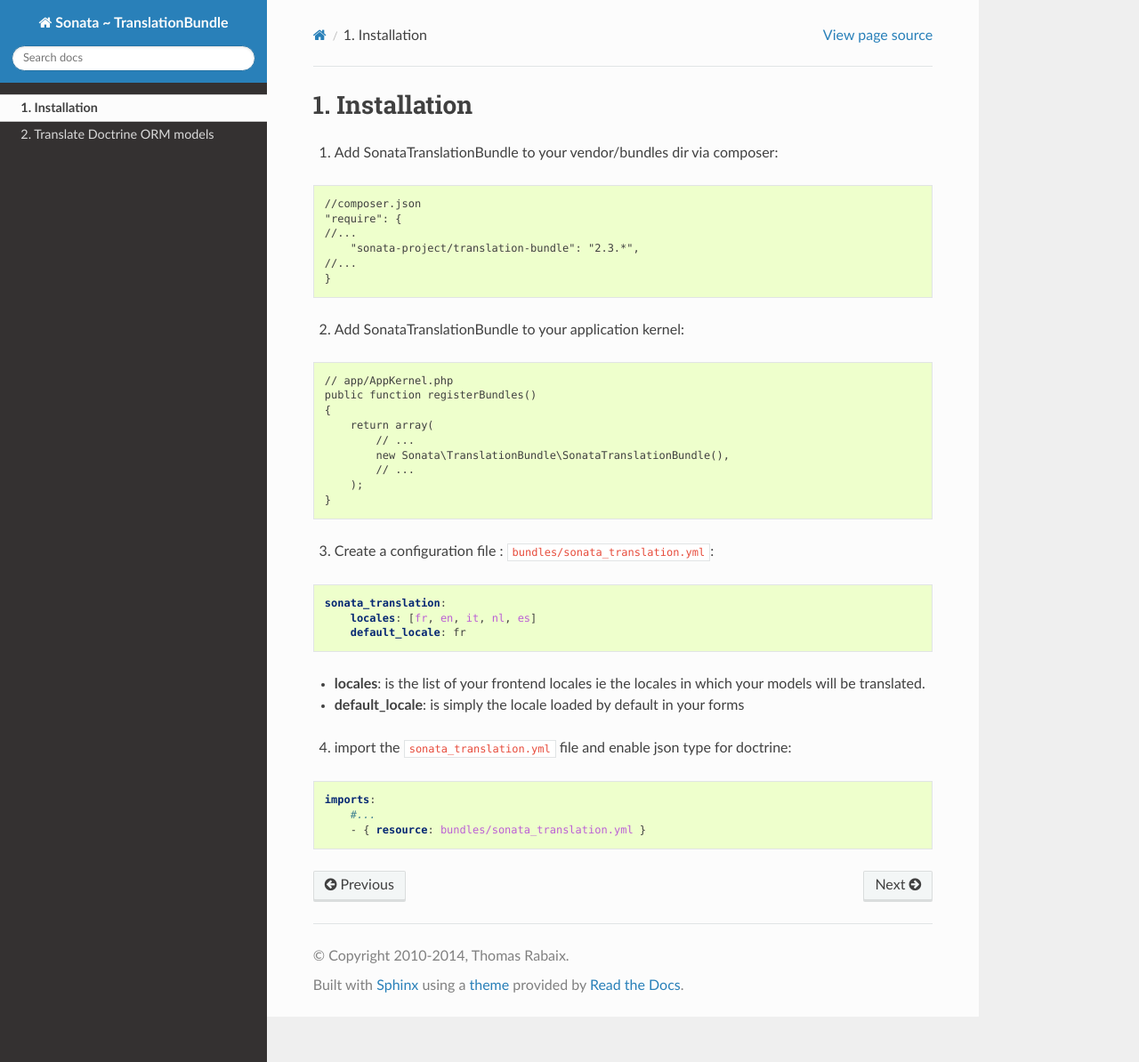
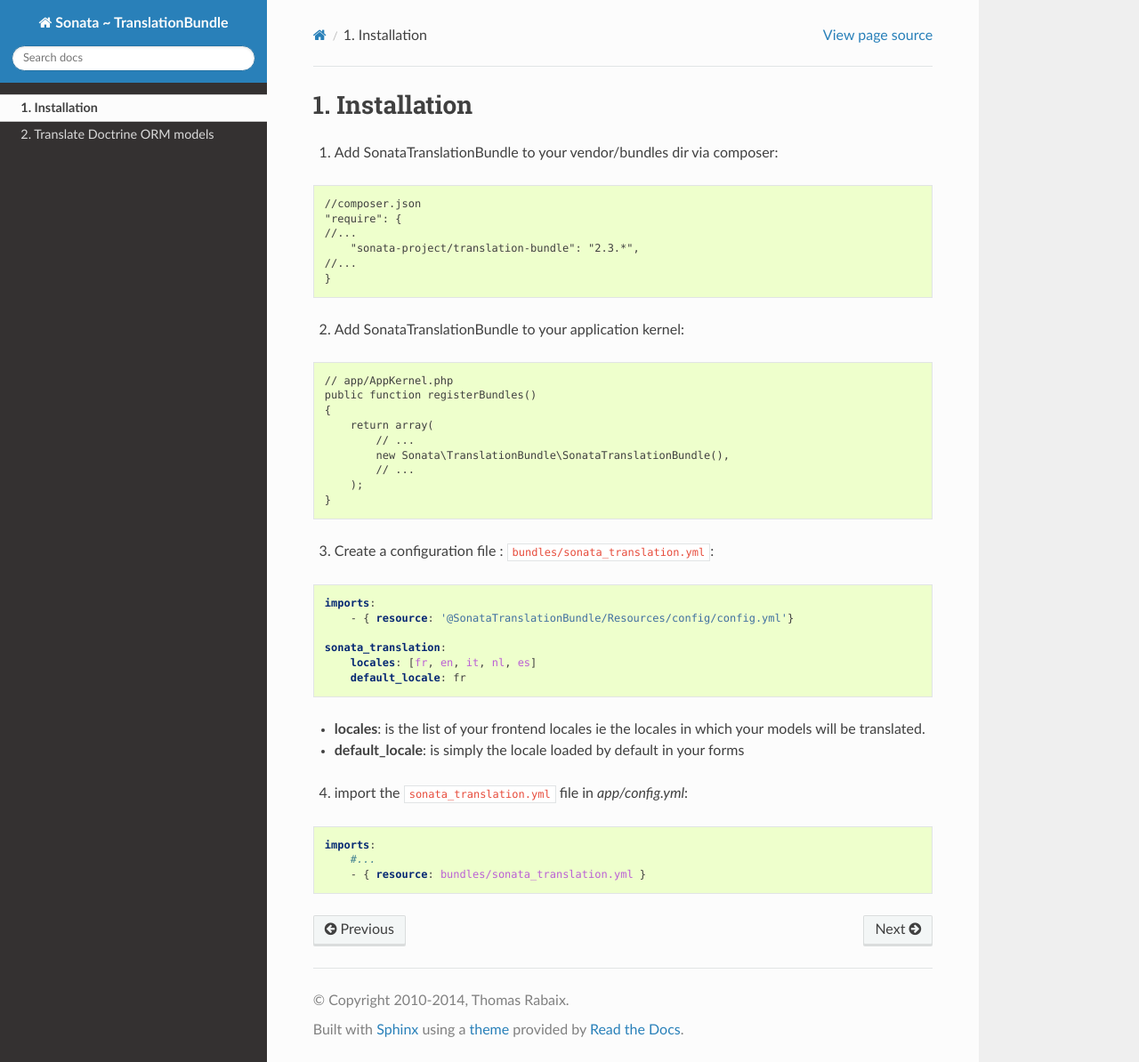
Before and after one commit to sonata-project/SonataTranslationBundle, a Sphinx documentation site: the page built from Resources/doc/reference/installation.rst, in a window 1280 px wide and 1194 px high. Shown: the whole window at 89% size. Built offline with Sphinx 7.4.7 and the Read the Docs theme 2.0.0, drawn with Linux system fonts in a browser that asks for light colours.

Commit message:
[Doc] add config inclusion to plug extension

```diff
--- a/Resources/config/bundles/sonata_translation.yml
+++ b/Resources/config/bundles/sonata_translation.yml
@@ -2,6 +2,9 @@
 # This file is an example of SonataTranslation configuration
 # You should create your own for your project and add it in app/config/bundles/sonata_translation.yml
 #
+imports:
+    - { resource: '@SonataTranslationBundle/Resources/config/config.yml'}
+
 sonata_translation:
     locales: [fr, en, it, nl, es]
     default_locale: fr
--- a/Resources/doc/reference/installation.rst
+++ b/Resources/doc/reference/installation.rst
@@ -31,6 +31,9 @@ Installation
 
 .. code-block:: yaml
 
+    imports:
+        - { resource: '@SonataTranslationBundle/Resources/config/config.yml'}
+
     sonata_translation:
         locales: [fr, en, it, nl, es]
         default_locale: fr
@@ -40,7 +43,7 @@ Installation
 * **default_locale**: is simply the locale loaded by default in your forms
 
 
-4. import the ``sonata_translation.yml`` file and enable json type for doctrine:
+4. import the ``sonata_translation.yml`` file in `app/config.yml`:
 
 .. code-block:: yaml
 
--- a/Resources/doc/reference/orm.rst
+++ b/Resources/doc/reference/orm.rst
@@ -88,6 +88,11 @@ Depends on how you want to save translations you can choose between :
 * `Sonata\TranslationBundle\Traits\Translatable`
 * `Sonata\TranslationBundle\Traits\PersonalTranslatable`
 
+But note that in this case you will have to customize the default configuration to plug the admin extension on your entities.
+
+Have a look at : `@SonataTranslationBundle/Resources/config/config.yml <https://github.com/sonata-project/SonataTranslationBundle/blob/master/Resources/config/config.yml>`_
+
+
 **Here is the same class using traits :**
 
 .. code-block:: php
```
